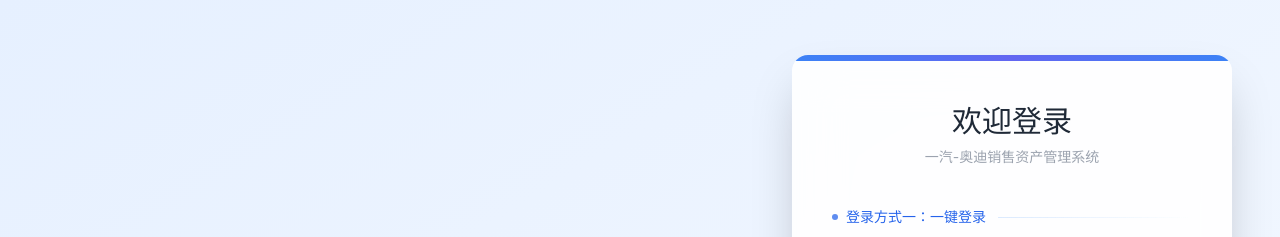
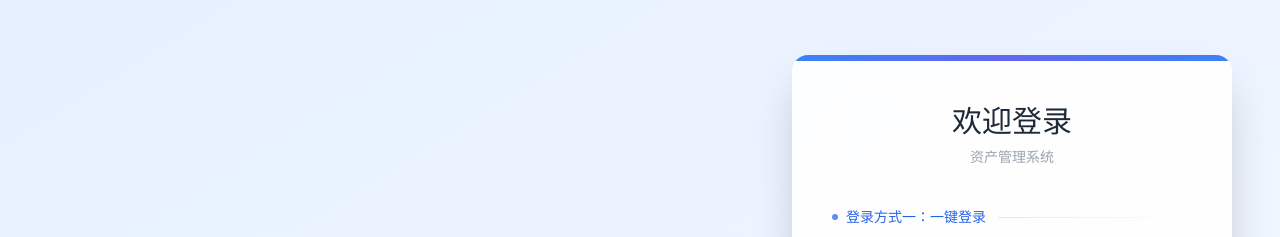
Before and after one commit to baker912/-, a React (Vite) app: page /login in a window 1280 px wide. Shown: the top 237 px of the page. Built offline with nearby package versions, Linux system fonts and the light colour scheme.

Commit message:
chore: bump version to 0.0.5 and remove 'Sales' text

```diff
--- a/package.json
+++ b/package.json
@@ -1,7 +1,7 @@
 {
   "name": "java",
   "private": true,
-  "version": "0.0.4",
+  "version": "0.0.5",
   "type": "module",
   "scripts": {
     "dev": "vite",
--- a/scripts/create-admin.js
+++ b/scripts/create-admin.js
@@ -12,8 +12,8 @@
 });
 
 async function createAdmin() {
-  const email = 'admin@example.com';
-  const password = 'admin123';
+  const email = 'admin@faw-vw.com';
+  const password = '222222';
 
   console.log(`正在创建管理员账号: ${email}...`);
 
--- a/src/pages/Login.tsx
+++ b/src/pages/Login.tsx
@@ -135,7 +135,7 @@
 
             <div className="text-center mb-10">
               <h2 className="text-3xl font-extrabold text-gray-800 mb-2">欢迎登录</h2>
-              <p className="text-gray-400 text-sm">一汽-奥迪销售资产管理系统</p>
+              <p className="text-gray-400 text-sm">资产管理系统</p>
             </div>
 
             {/* Login Method 1: SSO */}
```
